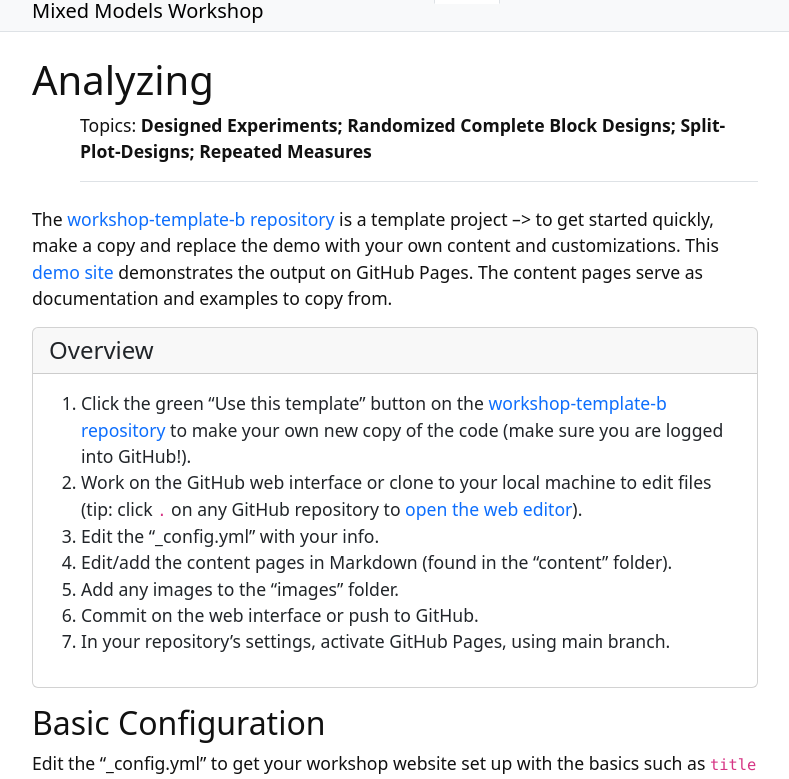
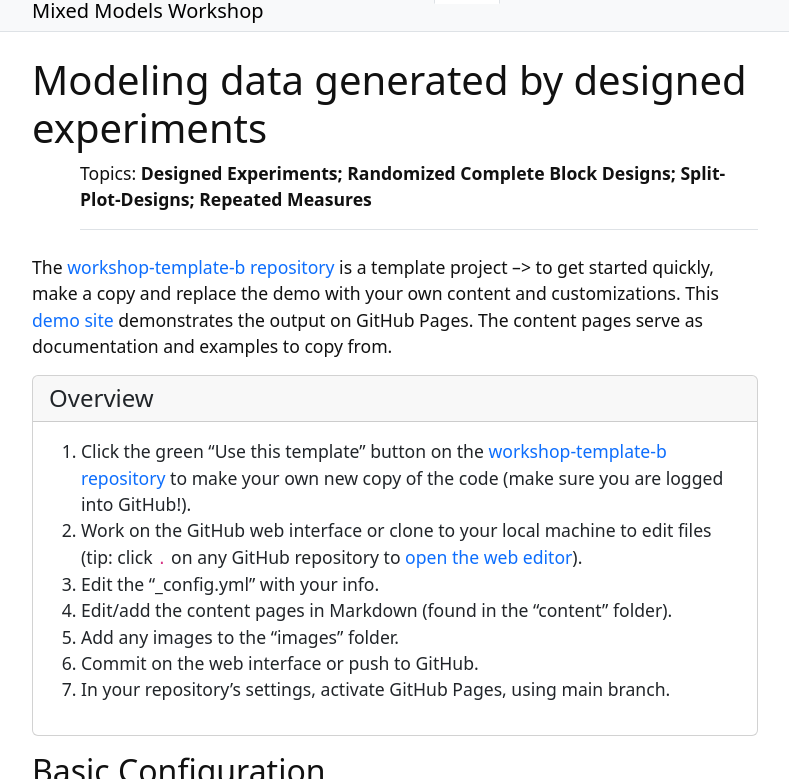
Before and after one commit to jlacasa/mixed-models-spring25, a Jekyll site: the page built from content/2-lesson.md, in a window 1280 px wide and 900 px high, cut to the strip 121-900 px from the top of the window. Shown: the whole strip, without its empty margins (245-1034 px from the left). Built offline with Jekyll 4.4.1, drawn with Linux system fonts in a browser that asks for light colours.

Commit message:
Update 2-lesson.md

```diff
--- a/content/2-lesson.md
+++ b/content/2-lesson.md
@@ -1,5 +1,5 @@
 ---
-title: Analyzing
+title: Modeling data generated by designed experiments
 nav: Day 2
 topics: Designed Experiments; Randomized Complete Block Designs; Split-Plot-Designs; Repeated Measures
 ---
```
